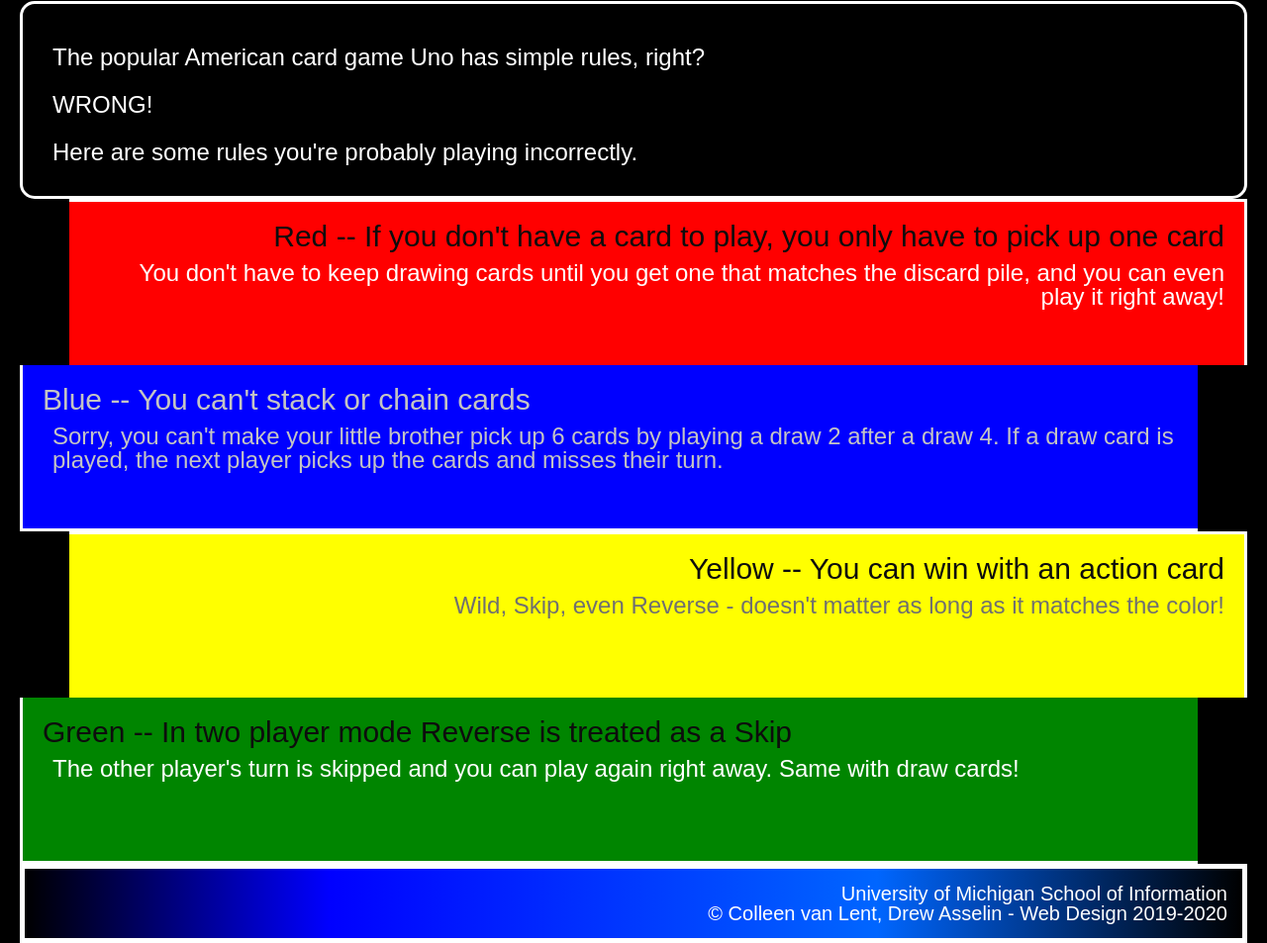
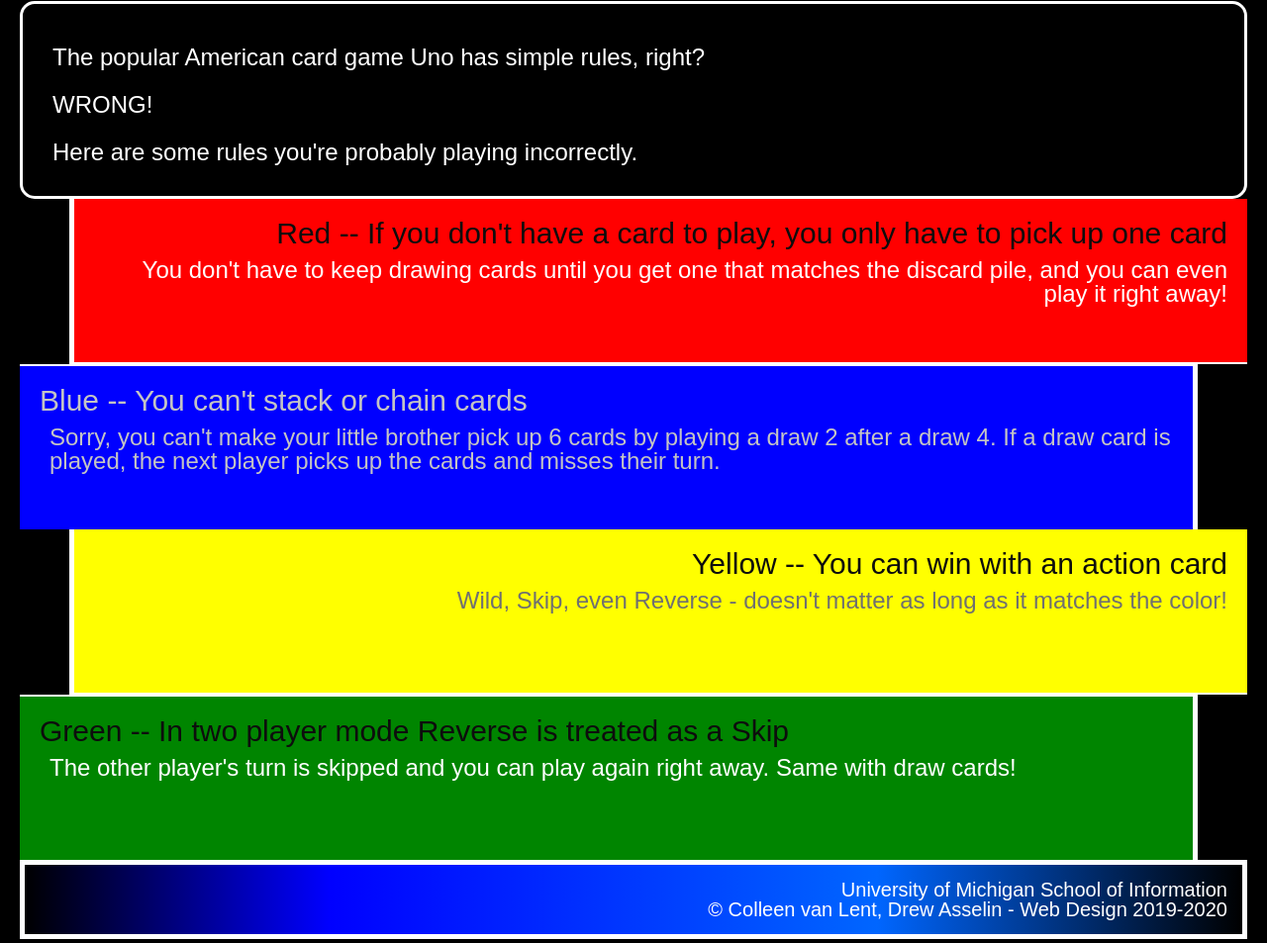
Before and after one commit to msilberf1/hw2-w25, a plain HTML site: page index.html in a window 1280 px wide. Shown: the part 327-1280 px from the top of the page at 99% size. Drawn offline with Linux system fonts and the light colour scheme.

Commit message:
Add files via upload

```diff
--- a/css/style.css
+++ b/css/style.css
@@ -45,16 +45,14 @@ div {
 	background-color: #ff0000;
 	text-align: right;
 	margin-left: 50px;
-	border-bottom: 2px;
-	border-left: 5px;
+	border-width: 0 0 2px 5px;
 }
 
 div.blue {
 	background-color: #0000ff;
 	text-align: left;
 	margin-right: 50px;
-	border-right: 5px;
-	border-top: 2px;
+	border-width: 2px 5px 0 0;
 }
 
 div.blue h2, div.blue p {
@@ -65,8 +63,7 @@ div.yellow {
 	background-color: #ffff00;
 	text-align: right;
 	margin-left: 50px;
-	border-bottom: 2px;
-	border-left: 5px;
+	border-width: 0 0 2px 5px;
 }
 
 div.yellow p {
@@ -77,8 +74,7 @@ div.green {
 	background-color: #008500;
 	text-align: left;
 	margin-right: 50px;
-	border-right: 5px;
-	border-top: 2px;
+	border-width: 2px 5px 0 0;
 }
 
 footer {
```
